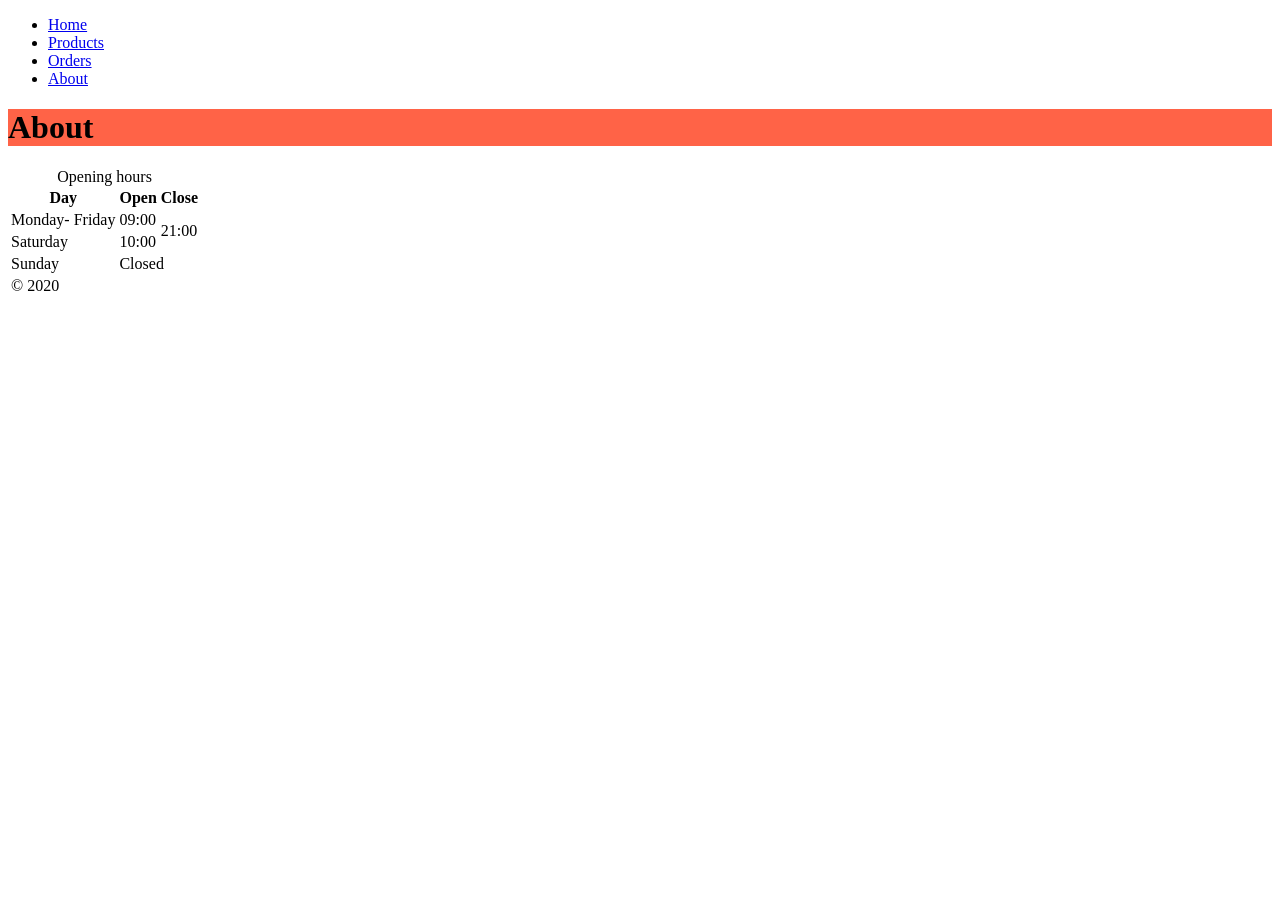
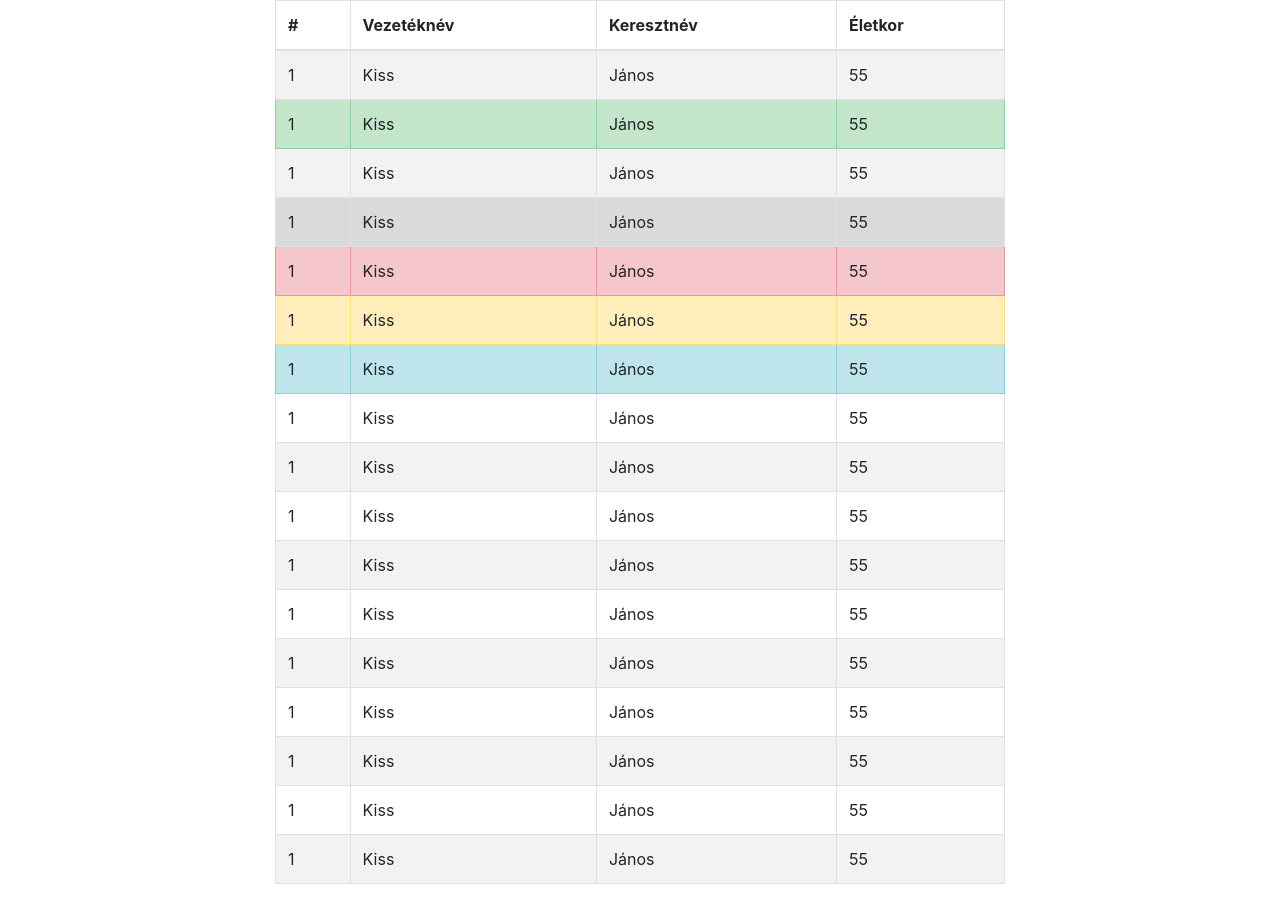
Before and after one commit to oszvalde/oszvalde.github.io, a plain HTML site: page about.html in a window 1280 px wide. Before the commit the page ends 800 px from the top, so only its background shows below. Drawn offline with nearby package versions, Linux system fonts and the light colour scheme.

Commit message:
Init page.

```diff
--- a/about.html
+++ b/about.html
@@ -3,65 +3,141 @@
 
 <head>
     <meta charset="UTF-8">
-    <meta name="viewport" content="width=, initial-scale=1.0">
-    <title>Document</title>
+    <meta name="viewport" content="width=device-width, initial-scale=1, shrink-to-fit=no">
+
+    <link rel="stylesheet" href="https://stackpath.bootstrapcdn.com/bootstrap/4.5.1/css/bootstrap.min.css"
+        integrity="sha384-VCmXjywReHh4PwowAiWNagnWcLhlEJLA5buUprzK8rxFgeH0kww/aWY76TfkUoSX" crossorigin="anonymous">
+    <title>About</title>
 </head>
 
 <body>
-    <ul>
-        <li>
-            <a href="/">Home</a>
-        </li>
-        <li>
-            <a href="/pages/products.html">Products</a>
-        </li>
-        <li>
-            <a href="/pages/orders.html">Orders</a>
-        </li>
-        <li>
-            <a href="/about.html">About</a>
-        </li>
-    </ul>
-    <h1 style="background-color:Tomato;">About</h1>
-
-    <table>
-        <caption>Opening hours</caption>
+    <div class="container">
+        <div class="row">
+            <div class="col-2"></div>
+            <div class="col-8">
+                <table class="table table-striped table-bordered table-hover">
                     <thead>
                         <tr>
-                <th>Day</th>
-                <th>Open</th>
-                <th>Close</th>
+                            <th>#</th>
+                            <th>Vezetéknév</th>
+                            <th>Keresztnév</th>
+                            <th>Életkor</th>
                         </tr>
                     </thead>
                     <tbody>
                         <tr>
-                <td>Monday- Friday</td>
-                <td>09:00 </td>
-                <td rowspan="2">21:00</td>
+                            <td>1</td>
+                            <td>Kiss</td>
+                            <td>János</td>
+                            <td>55</td>
+                        </tr>
+                        <tr class="table-success">
+                            <td>1</td>
+                            <td>Kiss</td>
+                            <td>János</td>
+                            <td>55</td>
                         </tr>
                         <tr>
-                <td>Saturday</td>
-                <td>10:00 </td>
-
+                            <td>1</td>
+                            <td>Kiss</td>
+                            <td>János</td>
+                            <td>55</td>
+                        </tr>
+                        <tr class="table-active">
+                            <td>1</td>
+                            <td>Kiss</td>
+                            <td>János</td>
+                            <td>55</td>
+                        </tr>
+                        <tr class="table-danger">
+                            <td>1</td>
+                            <td>Kiss</td>
+                            <td>János</td>
+                            <td>55</td>
+                        </tr>
+                        <tr class="table-warning">
+                            <td>1</td>
+                            <td>Kiss</td>
+                            <td>János</td>
+                            <td>55</td>
+                        </tr>
+                        <tr class="table-info">
+                            <td>1</td>
+                            <td>Kiss</td>
+                            <td>János</td>
+                            <td>55</td>
                         </tr>
                         <tr>
-                <td>Sunday</td>
-                <td colspan="2">Closed </td>
-
+                            <td>1</td>
+                            <td>Kiss</td>
+                            <td>János</td>
+                            <td>55</td>
                         </tr>
+                        <tr>
+                            <td>1</td>
+                            <td>Kiss</td>
+                            <td>János</td>
+                            <td>55</td>
+                        </tr>
+                        <tr>
+                            <td>1</td>
+                            <td>Kiss</td>
+                            <td>János</td>
+                            <td>55</td>
+                        </tr>
+                        <tr>
+                            <td>1</td>
+                            <td>Kiss</td>
+                            <td>János</td>
+                            <td>55</td>
+                        </tr>
+                        <tr>
+                            <td>1</td>
+                            <td>Kiss</td>
+                            <td>János</td>
+                            <td>55</td>
+                        </tr>
+                        <tr>
+                            <td>1</td>
+                            <td>Kiss</td>
+                            <td>János</td>
+                            <td>55</td>
+                        </tr>
+                        <tr>
+                            <td>1</td>
+                            <td>Kiss</td>
+                            <td>János</td>
+                            <td>55</td>
+                        </tr>
+                        <tr>
+                            <td>1</td>
+                            <td>Kiss</td>
+                            <td>János</td>
+                            <td>55</td>
+                        </tr>
+                        <tr>
+                            <td>1</td>
+                            <td>Kiss</td>
+                            <td>János</td>
+                            <td>55</td>
+                        </tr>
+                        <tr>
+                            <td>1</td>
+                            <td>Kiss</td>
+                            <td>János</td>
+                            <td>55</td>
+                        </tr>
+                    </tbody>
 
 
-    </tbody>
-    <tfoot>
-        <tr>
-            <td colspan="3">
-                &copy; 2020
-            </td>
-        </tr>
+                </table>
+            </div>
+            <div class="col-2"></div>
+        </div>
 
-    </tfoot>
+    </div>
 
-    </table>
+
 </body>
 
 </html>
```
Also changed, not shown: about1.html (added, +67 -0 lines). Lines whose indentation alone changed are shown as unchanged.
